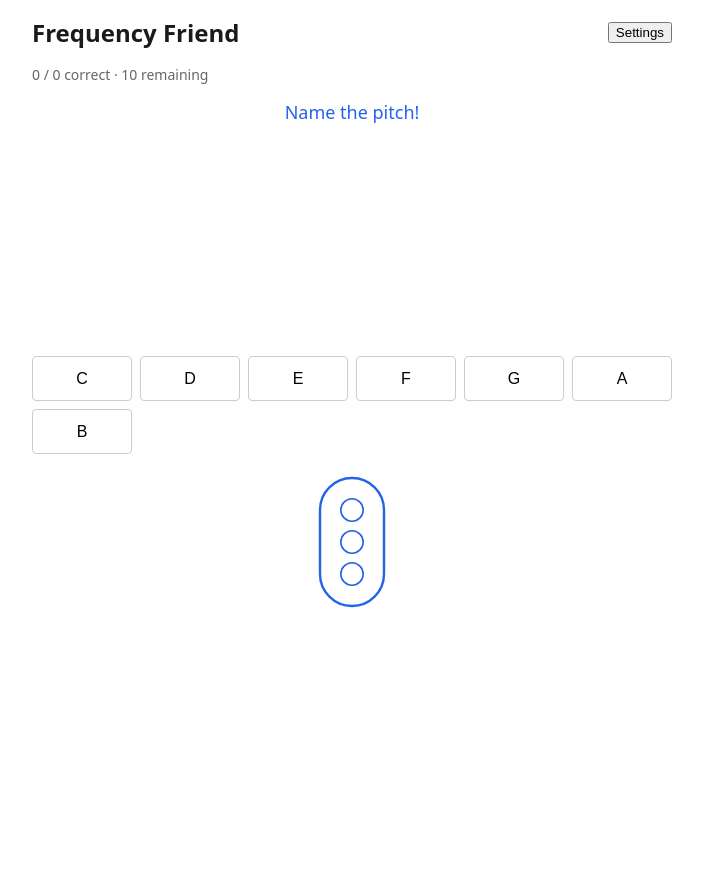
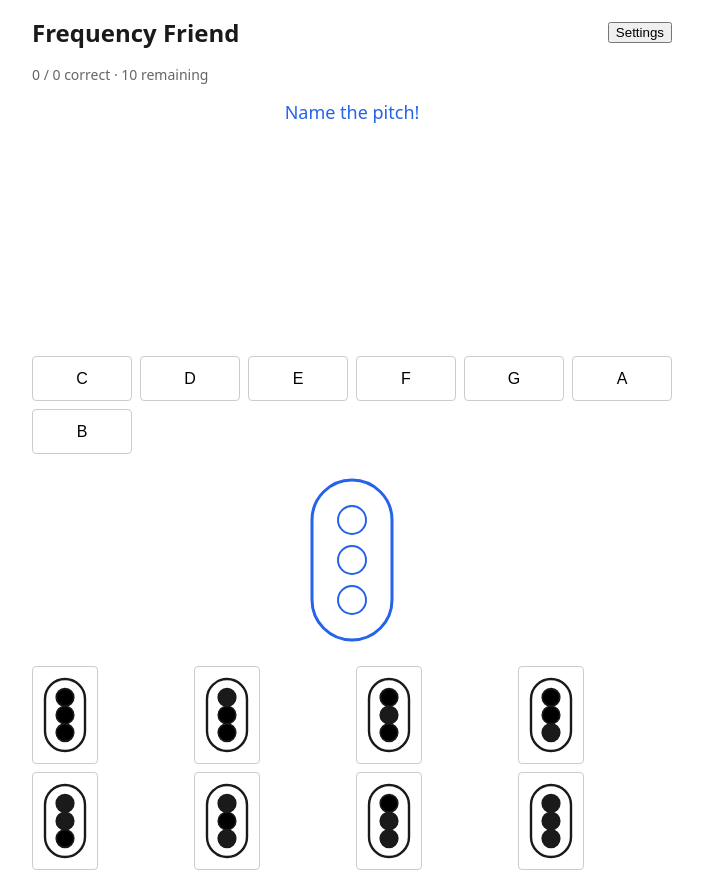
Before and after one commit to rolfea/frequency-friend, a website with bundled scripts: page index.html in a window 1280 px wide. Shown: the whole page, without its empty margins (288-991 px from the left). Before the commit the page ends 800 px from the top, so only its background shows below. Built offline with nearby package versions, Linux system fonts and the light colour scheme; what ts-fsrs, vexflow would draw is missing.

Commit message:
feat: replace fingering text buttons with SVG diagram options
- Add fingering-option custom element: a clickable SVG valve diagram

- Add fingering-options grid to render all eight combinations as diagrams

- app-card now shows target fingering diagram + 8 small diagram answer choices

- Remove old text-based fingering-buttons component

- Add aria-labels to option buttons for accessibility and e2e targeting

- Update e2e tests to assert correct/incorrect fingering feedback

```diff
--- a/src/components/app-card.ts
+++ b/src/components/app-card.ts
@@ -2,15 +2,15 @@ import type { Config, PitchClass, SpelledNote } from '../domain/note.js';
 import { createSession, currentNote, answer, formatRemainingTime } from '../domain/session.js';
 import { loadConfig, loadProgress, saveConfig, saveProgress } from '../storage.js';
 import { pitchClassToName } from '../domain/note.js';
-import { fingeringForNote, fingeringOptions, formatFingering, isCorrectFingering, type Fingering } from '../domain/fingering.js';
+import { fingeringForNote, isCorrectFingering, type Fingering } from '../domain/fingering.js';
 import type StaffDisplay from './staff-display.js';
 import type AnswerButtons from './answer-buttons.js';
-import type FingeringButtons from './fingering-buttons.js';
+import type FingeringOptions from './fingering-options.js';
 import type FingeringDiagram from './fingering-diagram.js';
 import type SettingsPanel from './settings-panel.js';
 import './staff-display.js';
 import './answer-buttons.js';
-import './fingering-buttons.js';
+import './fingering-options.js';
 import './fingering-diagram.js';
 import './settings-panel.js';
 
@@ -44,7 +44,7 @@ class AppCard extends HTMLElement {
         <div class="app-card__feedback" aria-live="polite"></div>
         <answer-buttons class="app-card__answers"></answer-buttons>
         <fingering-diagram class="app-card__diagram app-card__diagram--hidden"></fingering-diagram>
-        <fingering-buttons class="app-card__fingerings app-card__fingerings--hidden"></fingering-buttons>
+        <fingering-options class="app-card__fingering-options app-card__fingering-options--hidden"></fingering-options>
         <settings-panel class="app-card__settings app-card__settings--hidden"></settings-panel>
       </section>
     `;
@@ -52,13 +52,13 @@ class AppCard extends HTMLElement {
     const staff = this.querySelector('staff-display')! as unknown as StaffDisplay;
     const answers = this.querySelector('answer-buttons')! as unknown as AnswerButtons;
     const diagram = this.querySelector('fingering-diagram')! as unknown as FingeringDiagram;
-    const fingerings = this.querySelector('fingering-buttons')! as unknown as FingeringButtons;
+    const fingeringOptionsEl = this.querySelector('fingering-options')! as unknown as FingeringOptions;
     const feedback = this.querySelector('.app-card__feedback')!;
     const settingsPanel = this.querySelector('settings-panel')! as unknown as SettingsPanel;
     const toggle = this.querySelector('.app-card__settings-toggle')!;
 
     this.updateAnswerButtons();
-    fingerings.setOptions(fingeringOptions());
+    fingeringOptionsEl.setOptions();
 
     answers.onSelect((pitchClass: PitchClass) => {
       const now = new Date();
@@ -104,23 +104,24 @@ class AppCard extends HTMLElement {
       }, 1200);
     });
 
-    fingerings.onSelect((valves: Fingering) => {
+    fingeringOptionsEl.onSelect((valves: Fingering) => {
       const note = this.pendingFingeringNote;
       if (!note) return;
       const wasCorrect = isCorrectFingering(note, valves);
-      diagram.setFingering(valves);
+      const correct = fingeringForNote(note);
+      diagram.setFingering(correct);
       feedback.textContent = wasCorrect
         ? 'Correct fingering!'
         : 'Incorrect fingering.';
       feedback.className = `app-card__feedback app-card__feedback--${wasCorrect ? 'correct' : 'incorrect'}`;
-      fingerings.setEnabled(false);
+      fingeringOptionsEl.setEnabled(false);
 
       setTimeout(() => {
         this.phase = 'pitch';
         this.pendingFingeringNote = null;
         if (currentNote(this.session)) {
           this.showCurrentNote();
-          fingerings.setEnabled(true);
+          fingeringOptionsEl.setEnabled(true);
           feedback.textContent = '';
         } else {
           this.showSummary();
@@ -150,7 +151,7 @@ class AppCard extends HTMLElement {
   private showFingeringStep(): void {
     const answers = this.querySelector('answer-buttons') as unknown as AnswerButtons | null;
     const diagram = this.querySelector('fingering-diagram') as unknown as FingeringDiagram | null;
-    const fingerings = this.querySelector('fingering-buttons') as unknown as FingeringButtons | null;
+    const fingeringOptionsEl = this.querySelector('fingering-options') as unknown as FingeringOptions | null;
     const hint = this.querySelector('.app-card__hint');
     if (answers) answers.classList.add('app-card__answers--hidden');
     if (diagram) {
@@ -159,9 +160,9 @@ class AppCard extends HTMLElement {
         diagram.setFingering(fingeringForNote(this.pendingFingeringNote));
       }
     }
-    if (fingerings) {
-      fingerings.classList.remove('app-card__fingerings--hidden');
-      fingerings.setEnabled(true);
+    if (fingeringOptionsEl) {
+      fingeringOptionsEl.classList.remove('app-card__fingering-options--hidden');
+      fingeringOptionsEl.setEnabled(true);
     }
     if (hint) {
       hint.textContent = 'Now pick the fingering!';
@@ -184,7 +185,7 @@ class AppCard extends HTMLElement {
 
     const answers = this.querySelector('answer-buttons') as unknown as AnswerButtons | null;
     const diagram = this.querySelector('fingering-diagram') as unknown as FingeringDiagram | null;
-    const fingerings = this.querySelector('fingering-buttons') as unknown as FingeringButtons | null;
+    const fingeringOptionsEl = this.querySelector('fingering-options') as unknown as FingeringOptions | null;
     const hint = this.querySelector('.app-card__hint');
     const feedback = this.querySelector('.app-card__feedback');
     if (answers) {
@@ -194,8 +195,8 @@ class AppCard extends HTMLElement {
     if (diagram) {
       diagram.classList.add('app-card__diagram--hidden');
     }
-    if (fingerings) {
-      fingerings.classList.add('app-card__fingerings--hidden');
+    if (fingeringOptionsEl) {
+      fingeringOptionsEl.classList.add('app-card__fingering-options--hidden');
     }
     if (hint) {
       hint.textContent = 'Name the pitch!';
--- a/src/components/fingering-buttons.ts
+++ /dev/null
@@ -1,37 +0,0 @@
-import type { FingeringOption } from '../domain/fingering.js';
-
-class FingeringButtons extends HTMLElement {
-  private selectCallback: ((valves: [number, number, number]) => void) | null = null;
-
-  setOptions(options: FingeringOption[]): void {
-    this.innerHTML = '';
-    const grid = document.createElement('div');
-    grid.className = 'fingering-buttons__grid';
-    for (const option of options) {
-      const button = document.createElement('button');
-      button.type = 'button';
-      button.className = 'fingering-buttons__button';
-      button.textContent = option.label;
-      button.dataset.valves = JSON.stringify(option.valves);
-      button.addEventListener('click', () => {
-        if (this.selectCallback) this.selectCallback(option.valves);
-      });
-      grid.appendChild(button);
-    }
-    this.appendChild(grid);
-  }
-
-  setEnabled(enabled: boolean): void {
-    this.querySelectorAll('button').forEach((btn) => {
-      btn.disabled = !enabled;
-    });
-  }
-
-  onSelect(callback: (valves: [number, number, number]) => void): void {
-    this.selectCallback = callback;
-  }
-}
-
-customElements.define('fingering-buttons', FingeringButtons);
-
-export default FingeringButtons;
--- /dev/null
+++ b/src/components/fingering-option.ts
@@ -0,0 +1,47 @@
+import type { Fingering } from '../domain/fingering.js';
+
+class FingeringOption extends HTMLElement {
+  private valves: Fingering = [0, 0, 0];
+  private label: string = '';
+  private selectCallback: ((valves: Fingering) => void) | null = null;
+
+  connectedCallback(): void {
+    this.render();
+  }
+
+  setValves(valves: Fingering, label?: string): void {
+    this.valves = valves;
+    if (label) this.label = label;
+    this.render();
+  }
+
+  onSelect(callback: (valves: Fingering) => void): void {
+    this.selectCallback = callback;
+  }
+
+  private render(): void {
+    const [v1, v2, v3] = this.valves;
+    const ariaLabel = this.label || `Valves ${this.valves.join('-')}`;
+    this.innerHTML = `
+      <button type="button" class="fingering-option" aria-label="${ariaLabel}">
+        <svg class="fingering-option__svg" viewBox="0 0 60 100" xmlns="http://www.w3.org/2000/svg">
+          <rect x="5" y="5" width="50" height="90" rx="25" ry="25"
+            class="fingering-option__casing" fill="none" stroke="currentColor" stroke-width="3" />
+          <circle cx="30" cy="28" r="11"
+            class="fingering-option__valve ${v1 ? 'fingering-option__valve--pressed' : ''}" />
+          <circle cx="30" cy="50" r="11"
+            class="fingering-option__valve ${v2 ? 'fingering-option__valve--pressed' : ''}" />
+          <circle cx="30" cy="72" r="11"
+            class="fingering-option__valve ${v3 ? 'fingering-option__valve--pressed' : ''}" />
+        </svg>
+      </button>
+    `;
+    this.querySelector('button')!.addEventListener('click', () => {
+      if (this.selectCallback) this.selectCallback(this.valves);
+    });
+  }
+}
+
+customElements.define('fingering-option', FingeringOption);
+
+export default FingeringOption;
--- /dev/null
+++ b/src/components/fingering-options.ts
@@ -0,0 +1,38 @@
+import type { Fingering } from '../domain/fingering.js';
+import { fingeringOptions, type FingeringOption as FingeringOptionData } from '../domain/fingering.js';
+import './fingering-option.js';
+import type FingeringOption from './fingering-option.js';
+
+class FingeringOptions extends HTMLElement {
+  private selectCallback: ((valves: Fingering) => void) | null = null;
+
+  setOptions(options: FingeringOptionData[] = fingeringOptions()): void {
+    this.innerHTML = '';
+    const grid = document.createElement('div');
+    grid.className = 'fingering-options__grid';
+    for (const option of options) {
+      const el = document.createElement('fingering-option') as unknown as FingeringOption;
+      el.setValves(option.valves, option.label);
+      el.onSelect((valves) => {
+        if (this.selectCallback) this.selectCallback(valves);
+      });
+      grid.appendChild(el as unknown as Node);
+    }
+    this.appendChild(grid);
+  }
+
+  setEnabled(enabled: boolean): void {
+    this.querySelectorAll('fingering-option').forEach((el) => {
+      const btn = el.querySelector('button') as HTMLButtonElement | null;
+      if (btn) btn.disabled = !enabled;
+    });
+  }
+
+  onSelect(callback: (valves: Fingering) => void): void {
+    this.selectCallback = callback;
+  }
+}
+
+customElements.define('fingering-options', FingeringOptions);
+
+export default FingeringOptions;
--- a/style.css
+++ b/style.css
@@ -106,22 +106,26 @@ body {
 }
 
 .app-card__answers--hidden,
-.app-card__fingerings--hidden,
+.app-card__fingering-options--hidden,
 .app-card__diagram--hidden {
   display: none;
+}
+
+.app-card__fingering-options {
+  display: block;
 }
 
 .app-card__diagram {
   display: flex;
   justify-content: center;
   align-items: center;
-  min-height: 120px;
+  min-height: 180px;
   color: var(--color-accent);
 }
 
 .fingering-diagram {
-  width: 80px;
-  height: 144px;
+  width: 100px;
+  height: 180px;
 }
 
 .fingering-diagram__casing {
@@ -143,36 +147,57 @@ body {
   pointer-events: none;
 }
 
-.fingering-buttons__grid {
+.fingering-options__grid {
   display: grid;
-  grid-template-columns: repeat(auto-fit, minmax(72px, 1fr));
+  grid-template-columns: repeat(auto-fit, minmax(70px, 1fr));
   gap: 0.5rem;
 }
 
 @media (min-width: 400px) {
-  .fingering-buttons__grid {
+  .fingering-options__grid {
     grid-template-columns: repeat(4, 1fr);
   }
 }
 
-.fingering-buttons__button {
-  padding: 0.75rem;
+.fingering-option {
+  display: flex;
+  justify-content: center;
+  align-items: center;
+  padding: 0.5rem;
   font-size: 1rem;
-  line-height: 1.2;
   border: 1px solid #ccc;
   border-radius: 0.25rem;
   background: #fff;
   cursor: pointer;
-  white-space: nowrap;
+  color: var(--color-text);
 }
 
-.fingering-buttons__button:hover:not(:disabled) {
+.fingering-option:hover:not(:disabled) {
   background: #f3f4f6;
 }
 
-.fingering-buttons__button:disabled {
+.fingering-option:disabled {
   opacity: 0.5;
   cursor: default;
+}
+
+.fingering-option__svg {
+  width: 48px;
+  height: 80px;
+}
+
+.fingering-option__casing {
+  color: inherit;
+}
+
+.fingering-option__valve {
+  stroke: currentColor;
+  stroke-width: 2;
+  transition: fill 0.15s ease;
+}
+
+.fingering-option__valve--pressed {
+  fill: currentColor;
 }
 
 .settings-panel__form {
```
Also changed, not shown: src/components/fingering-buttons.test.ts (deleted, +0 -32 lines), src/components/fingering-option.test.ts (added, +37 -0 lines), src/components/fingering-options.test.ts (added, +27 -0 lines), tests/e2e/fingerings.spec.ts (+23 -16 lines).
